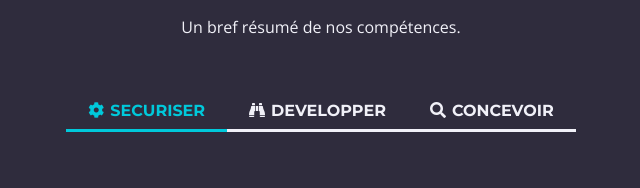
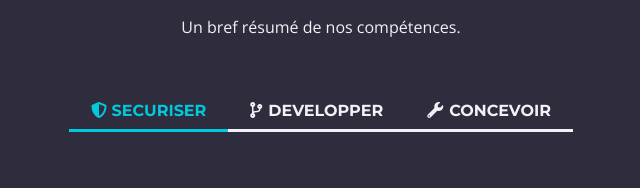
Before and after one commit to Dasibium/dasibium.github.io, a plain HTML site: page index.html in a window 1280 px wide. Shown: the part 1047-1235 px from the top of the page, 319-959 px from the left. Drawn offline with nearby package versions, Linux system fonts and the light colour scheme.

Commit message:
23012125
23012125

```diff
--- a/index.html
+++ b/index.html
@@ -147,13 +147,13 @@
                 <!-- Tabs Links -->
                 <ul class="nav nav-tabs" id="lenoTabs" role="tablist">
                     <li class="nav-item">
-                        <a class="nav-link active" id="nav-tab-1" data-toggle="tab" href="#tab-1" role="tab" aria-controls="tab-1" aria-selected="true"><i class="fas fa-cog"></i>SECURISER</a>
+                        <a class="nav-link active" id="nav-tab-1" data-toggle="tab" href="#tab-1" role="tab" aria-controls="tab-1" aria-selected="true"><i class="fa fa-shield-alt"></i> SECURISER</a>
                     </li>
                     <li class="nav-item">
-                        <a class="nav-link" id="nav-tab-2" data-toggle="tab" href="#tab-2" role="tab" aria-controls="tab-2" aria-selected="false"><i class="fas fa-binoculars"></i>DEVELOPPER</a>
+                        <a class="nav-link" id="nav-tab-2" data-toggle="tab" href="#tab-2" role="tab" aria-controls="tab-2" aria-selected="false"><i class="fas fa-code-branch"></i>DEVELOPPER</a>
                     </li>
                     <li class="nav-item">
-                        <a class="nav-link" id="nav-tab-3" data-toggle="tab" href="#tab-3" role="tab" aria-controls="tab-3" aria-selected="false"><i class="fas fa-search"></i>CONCEVOIR</a>
+                        <a class="nav-link" id="nav-tab-3" data-toggle="tab" href="#tab-3" role="tab" aria-controls="tab-3" aria-selected="false"><i class="fas fa-wrench"></i>CONCEVOIR</a>
                     </li>
                 </ul>
                 <!-- end of tabs links -->
@@ -428,7 +428,7 @@
         <div class="container">
             <div class="row">
                 <div class="col-lg-6">
-                    <img class="img-fluid" src="images/details-1-iphone.png" alt="alternative">
+                    <img class="img-fluid" src="images/mascotte.jpg" alt="alternative">
                 </div> <!-- end of col -->
                 <div class="col-lg-6">
                     <div class="text-container">
```
Also changed, not shown: images/mascotte.jpg (added).
